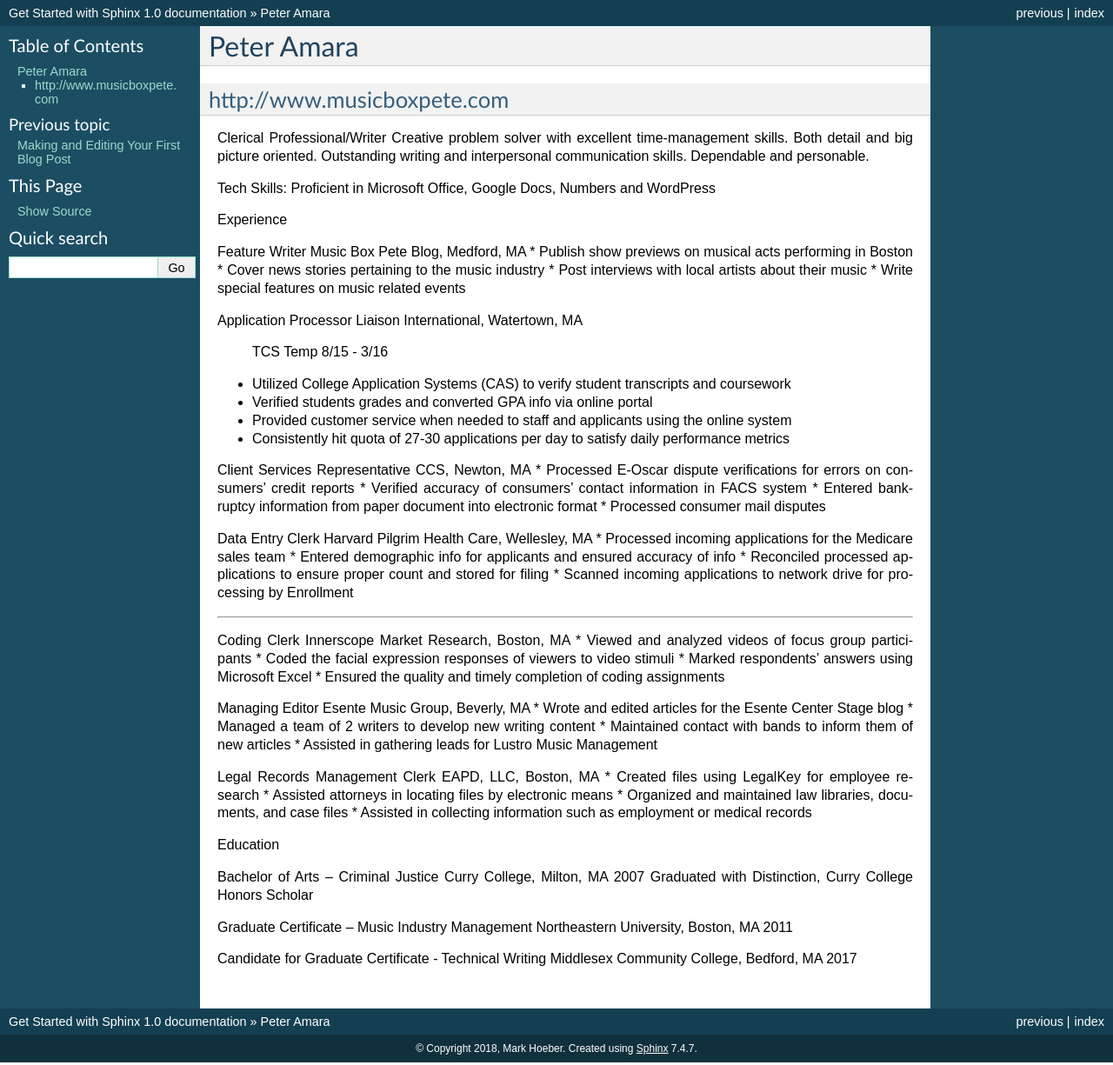
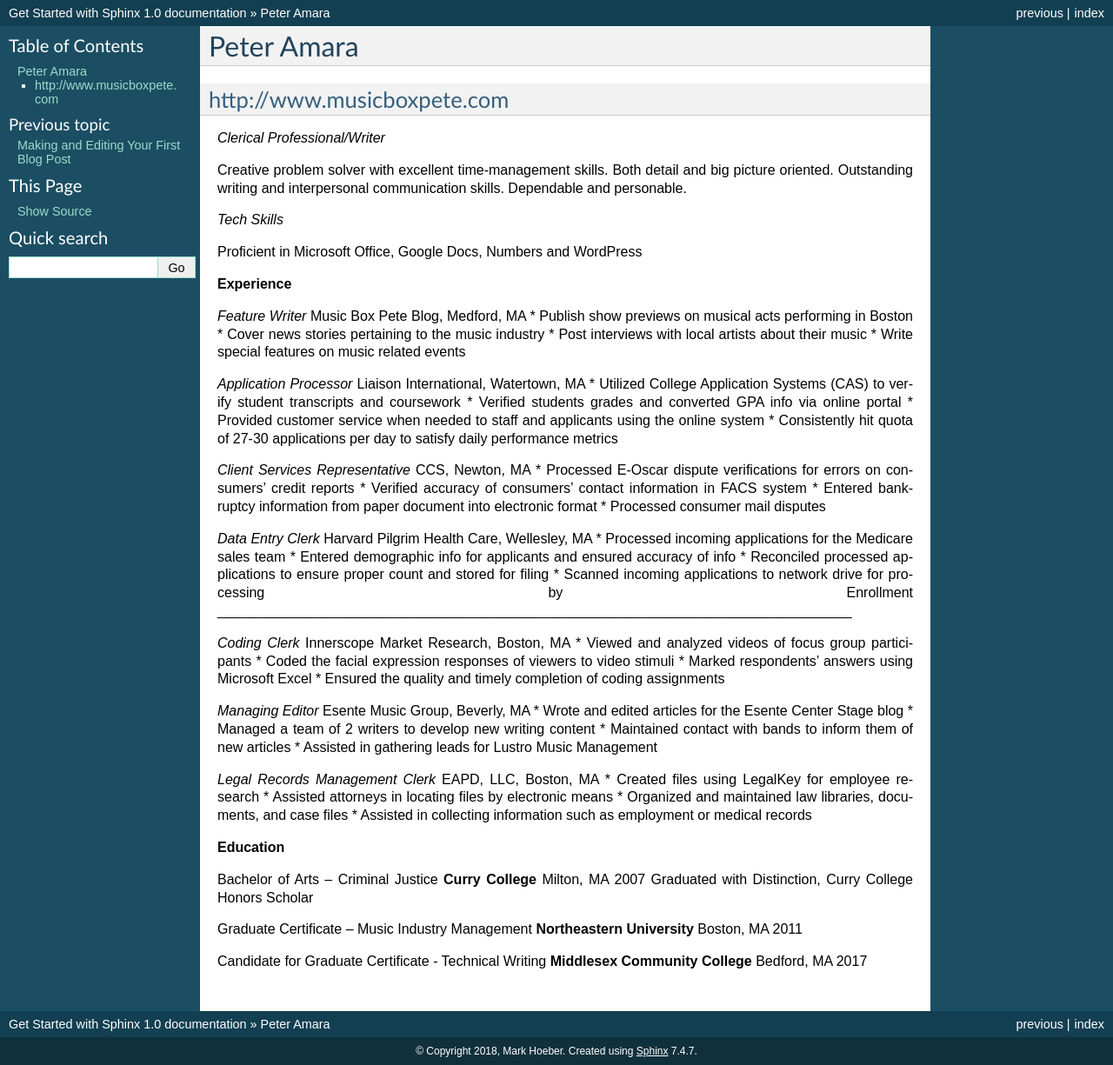
Before and after one commit to MarkHoeber/get_started_sphinx, a Sphinx documentation site: the page built from source/resume.rst, in a window 1280 px wide. Shown: the whole page at 87% size. Built offline with Sphinx 7.4.7, drawn with Linux system fonts in a browser that asks for light colours.

Commit message:
Update resume.rst

```diff
--- a/source/resume.rst
+++ b/source/resume.rst
@@ -4,73 +4,74 @@
 http://www.musicboxpete.com
 ____________________________________________________________________________________________________________
 
-Clerical Professional/Writer
+*Clerical Professional/Writer*
+
 Creative problem solver with excellent time-management skills. Both detail and big picture oriented. Outstanding writing and interpersonal communication skills. Dependable and personable.
 
-Tech Skills: Proficient in Microsoft Office, Google Docs, Numbers and WordPress
+*Tech Skills*
 
-Experience
+Proficient in Microsoft Office, Google Docs, Numbers and WordPress
 
-Feature Writer
+**Experience**
+
+*Feature Writer*
 Music Box Pete Blog, Medford, MA
 * Publish show previews on musical acts performing in Boston
 * Cover news stories pertaining to the music industry
 * Post interviews with local artists about their music
 * Write special features on music related events
 
-Application Processor
+*Application Processor*
 Liaison International, Watertown, MA
-                                                                                                                                                TCS Temp 8/15 - 3/16
 * Utilized College Application Systems (CAS) to verify student transcripts and coursework
 * Verified students grades and converted GPA info via online portal
 * Provided customer service when needed to staff and applicants using the online system
 * Consistently hit quota of 27-30 applications per day to satisfy daily performance metrics
 
-Client Services Representative
+*Client Services Representative*
 CCS, Newton, MA
 * Processed E-Oscar dispute verifications for errors on consumers’ credit reports
 * Verified accuracy of consumers’ contact information in FACS system
 * Entered bankruptcy information from paper document into electronic format
 * Processed consumer mail disputes
 
-Data Entry Clerk
+*Data Entry Clerk*
 Harvard Pilgrim Health Care, Wellesley, MA
 * Processed incoming applications for the Medicare sales team
 * Entered demographic info for applicants and ensured accuracy of info
 * Reconciled processed applications to ensure proper count and stored for filing
 * Scanned incoming applications to network drive for processing by Enrollment
-
 __________________________________________________________________________________
 
-Coding Clerk
+*Coding Clerk*
 Innerscope Market Research, Boston, MA
 * Viewed and analyzed videos of focus group participants
 * Coded the facial expression responses of viewers to video stimuli
 * Marked respondents' answers using Microsoft Excel
 * Ensured the quality and timely completion of coding assignments
 
-Managing Editor
+*Managing Editor*
 Esente Music Group, Beverly, MA
 * Wrote and edited articles for the Esente Center Stage blog
 * Managed a team of 2 writers to develop new writing content
 * Maintained contact with bands to inform them of new articles
 * Assisted in gathering leads for Lustro Music Management
 
-Legal Records Management Clerk
+*Legal Records Management Clerk*
 EAPD, LLC, Boston, MA
 * Created files using LegalKey for employee research
 * Assisted attorneys in locating files by electronic means
 * Organized and maintained law libraries, documents, and case files
 * Assisted in collecting information such as employment or medical records
 
-Education
+**Education**
 
 Bachelor of Arts – Criminal Justice
-Curry College, Milton, MA											   2007
+**Curry College** Milton, MA											   2007
 Graduated with Distinction, Curry College Honors Scholar
 
 Graduate Certificate – Music Industry Management
-Northeastern University, Boston, MA              2011
+**Northeastern University** Boston, MA              2011
 
 Candidate for Graduate Certificate - Technical Writing
-Middlesex Community College, Bedford, MA         2017
+**Middlesex Community College** Bedford, MA         2017
```
